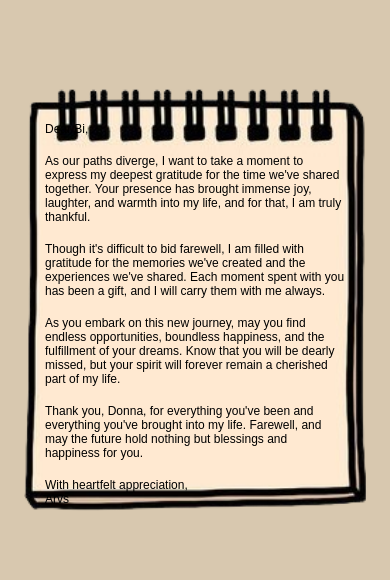
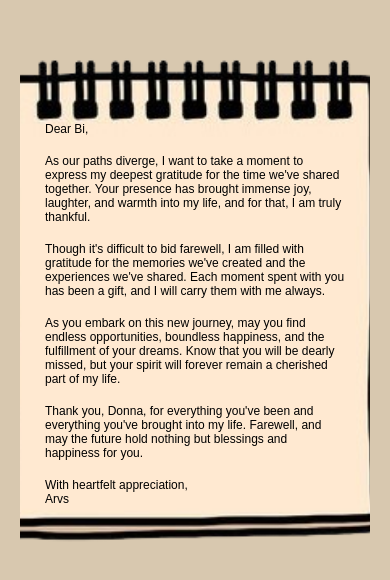
Before and after one commit to arvincaparros/farewell-message, a plain HTML site: page index.html in a window 390 px wide. Shown: the part 126-706 px from the top of the page. Drawn offline with Linux system fonts and the light colour scheme.

Commit message:
Add files via upload

```diff
--- a/style.css
+++ b/style.css
@@ -111,7 +111,7 @@ body {
         background-image: url(img/notebook-nbg.png);
         background-repeat: no-repeat;
         background-position: 50%;
-        background-size: contain;
+        background-size: 400px, 600px;
         height: 100vh;
     }
 
```
